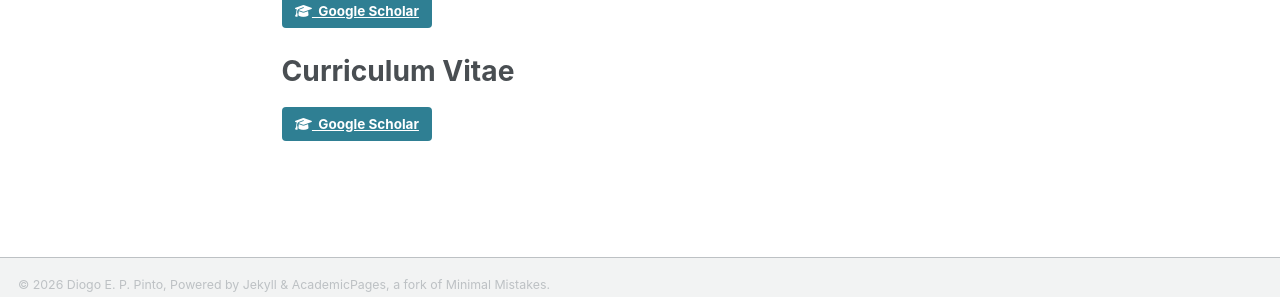
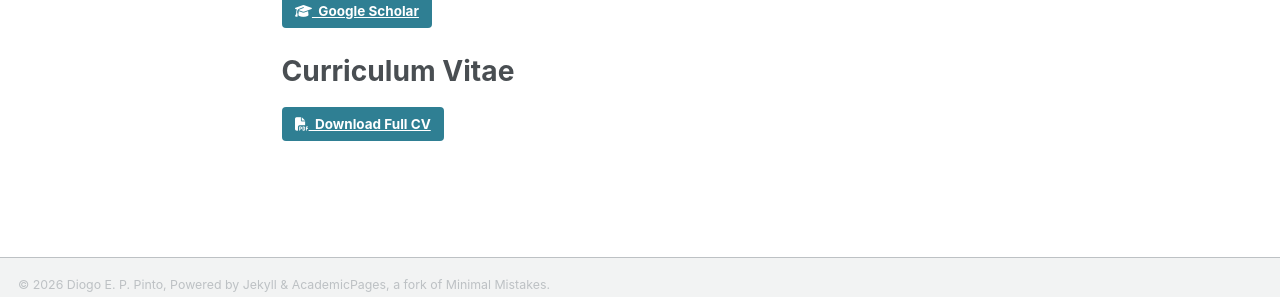
Before and after one commit to deppinto/deppinto.github.io, a Jekyll site: the page built from _pages/cv.md, in a window 1280 px wide and 1228 px high. Shown: the part 915-1212 px from the top of the window. Built offline with Jekyll 4.4.1, drawn with Linux system fonts in a browser that asks for light colours; a style sheet for code colours, icons or effects is not loaded.

Commit message:
Update cv.md

```diff
--- a/_pages/cv.md
+++ b/_pages/cv.md
@@ -66,8 +66,10 @@ Curriculum Vitae
 <div class="archive__item">
 
   <p>
-    <a href="https://scholar.google.com/citations?user=hX-dLT0AAAAJ&hl=en" class="btn btn--primary">
-      <i class="fas fa-graduation-cap"></i>&nbsp; Google Scholar
+    <a href="{{ base_path }}/files/full_cv.pdf"
+       class="btn btn--primary"
+       download="CV.pdf">
+      <i class="fas fa-file-pdf"></i>&nbsp; Download Full CV
     </a>
   </p>
 
```
